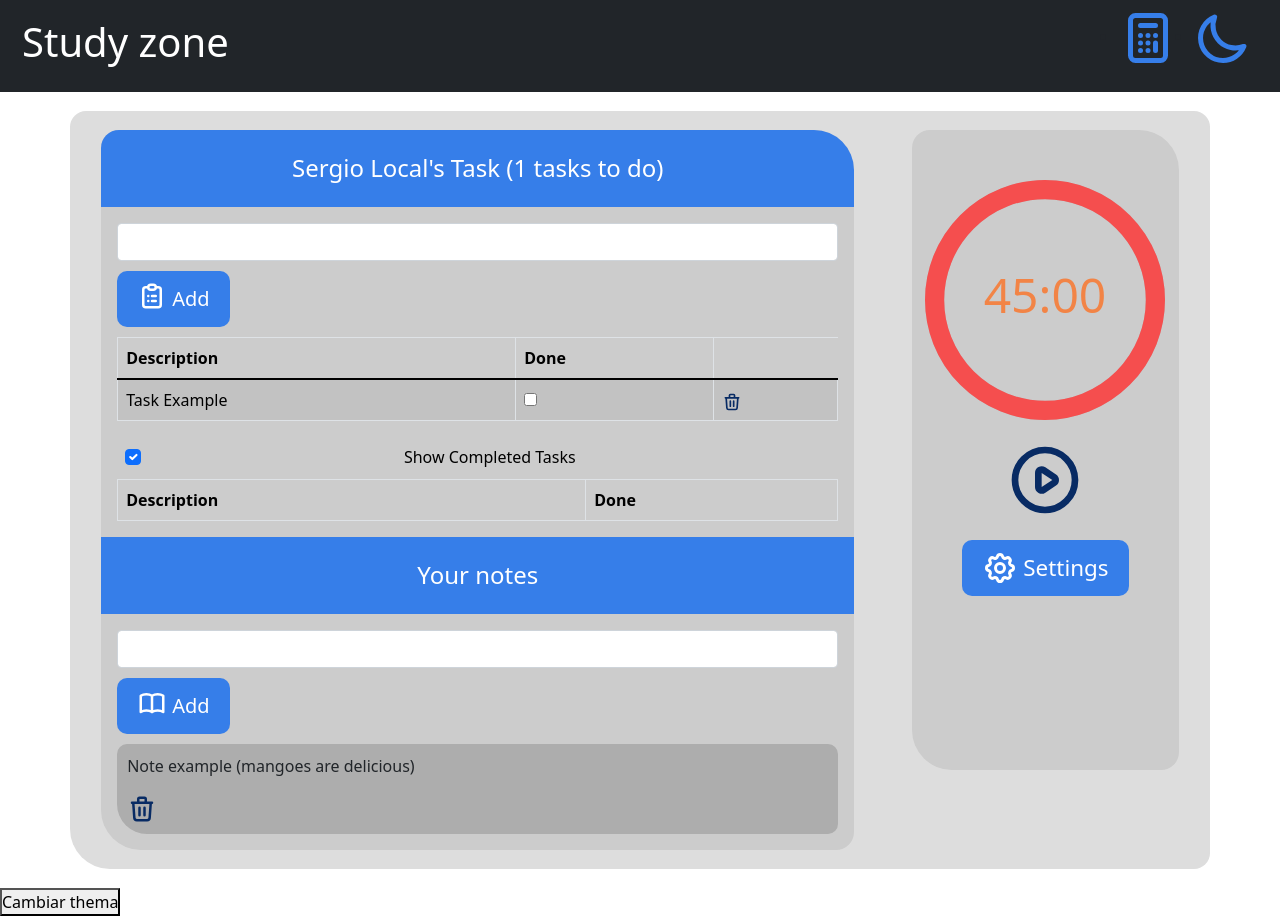
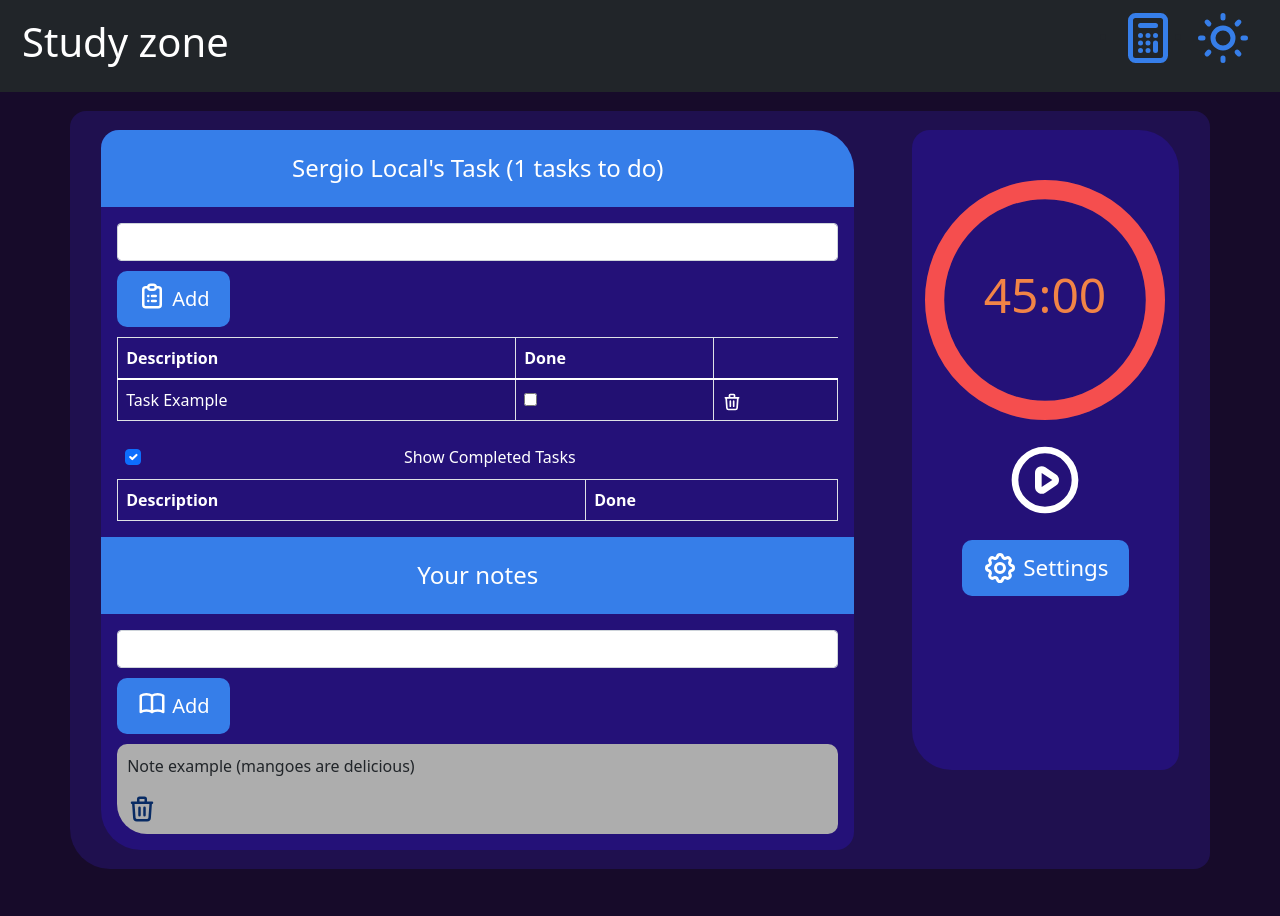
Before and after one commit to Sergio-Torres/Study-zone, a React (Create React App) app: page / in a window 1280 px wide. Both pictures are taken after a click on the button 1223 px from the left and 38 px from the top of the page. After the commit the page ends 888 px from the top, so only its background shows below. Built offline with nearby package versions, Linux system fonts and the light colour scheme.

Commit message:
darkTheme/lightTheme

```diff
--- a/src/App.js
+++ b/src/App.js
@@ -4,7 +4,7 @@ import './App.css';
 import styled,{ ThemeProvider } from 'styled-components';
 import { createGlobalStyle } from "styled-components";
 import {lightTheme, darkTheme} from './theme.js';
-import ThemeButton from './components/Navbar/ThemeButton';
+
 
 import Tasks from './components/Tasks/Tasks';
 import Notes  from './components/Notes/Notes';
@@ -53,18 +53,19 @@ const StyledApp = styled.div`
 
 function App() {
     const [theme, setTheme] = useState("light");
-    //console.log('themeApp ', toggle)
-    const themeToggler = () =>{
-        theme === 'light' ? setTheme('dark') : setTheme('light');
+
+    const themeToggler = (props) =>{
+        props === true ? setTheme('dark') : setTheme('light');
     }
 
-  return (
+    return (
+
         <ThemeProvider theme={theme === 'light' ? lightTheme : darkTheme}>
             <GlobalStyles/>
             <StyledApp>
                 <div>
                     <header>
-                        <Navbar/>
+                        <Navbar themeToggler={themeToggler}/>
                     </header>
                     <div className='container'>
                         <div className="tasks">
@@ -77,9 +78,7 @@ function App() {
                         </div>
                      </div>
                 </div>
-                <button className="boton" onClick={()=>themeToggler()}>Cambiar thema</button>
             </StyledApp>
-
         </ThemeProvider>
 
   );
--- a/src/components/Navbar/ThemeButton.js
+++ b/src/components/Navbar/DarkThemeButton.js
@@ -1,7 +1,5 @@
-import react, {useState} from 'react';
 
-
-function ThemeButton(props){
+function DarkThemeButton(props){
 
     return(
         <button {...props} >
@@ -11,4 +9,4 @@ function ThemeButton(props){
         </button>
     );
 }
-export default ThemeButton;
+export default DarkThemeButton;
--- /dev/null
+++ b/src/components/Navbar/LightThemeButton.js
@@ -0,0 +1,13 @@
+
+function LightThemeButton(props){
+    return(
+        <button {...props}>
+            <svg xmlns="http://www.w3.org/2000/svg" class="h-6 w-6" fill="none" viewBox="0 0 24 24" stroke="currentColor">
+                <path stroke-linecap="round" stroke-linejoin="round" stroke-width="2" d="M12 3v1m0 16v1m9-9h-1M4 12H3m15.364 6.364l-.707-.707M6.343 6.343l-.707-.707m12.728 0l-.707.707M6.343 17.657l-.707.707M16 12a4 4 0 11-8 0 4 4 0 018 0z" />
+            </svg>
+        </button>
+    );
+
+}
+
+export default LightThemeButton;
--- a/src/components/Navbar/Navbar.js
+++ b/src/components/Navbar/Navbar.js
@@ -1,9 +1,14 @@
 import React, {useState} from 'react';
-import ThemeButton from './ThemeButton';
+import DarkThemeButton from './DarkThemeButton';
+import LightThemeButton from './LightThemeButton';
 import CalculatorModal from './CalculatorModal';
 import './navbar.css';
 
-function Navbar(){
+function Navbar(props){
+
+    const [valor, setValor] = useState(true);
+    const [themeToggleButton, setThemeToggleButton] = useState(true);
+
 
     return(
         <div>
@@ -16,12 +21,27 @@ function Navbar(){
                             <CalculatorModal/>
                         </li>
                         <li>
-                            <ThemeButton className="Buttons"/>
+                            {themeToggleButton
+                                ?
+                                <DarkThemeButton className="Buttons"
+                                onClick={()=>{
+                                    props.themeToggler(true)
+                                    setThemeToggleButton(false)
+                                }}
+                                />:
+                                <LightThemeButton className="Buttons"
+
+                                onClick={()=>{
+                                    props.themeToggler(false)
+                                    setThemeToggleButton(true)
+                                }}
+                                />
+                            }
+
                         </li>
+
                     </ul>
-
                 </div>
-
             </nav>
         </div>
     );
--- a/src/components/Tasks/Tasks.js
+++ b/src/components/Tasks/Tasks.js
@@ -7,7 +7,7 @@ import './task.css'
 
 function Tasks(){
 
-    const[userName, setUserName]=useState('sergio');
+    const[userName, setUserName]=useState('Sergio');
     const[taskItems, setTaskItems] = useState([]);
 
     const [showCompleted, setShowCompleted] = useState(true);
```
